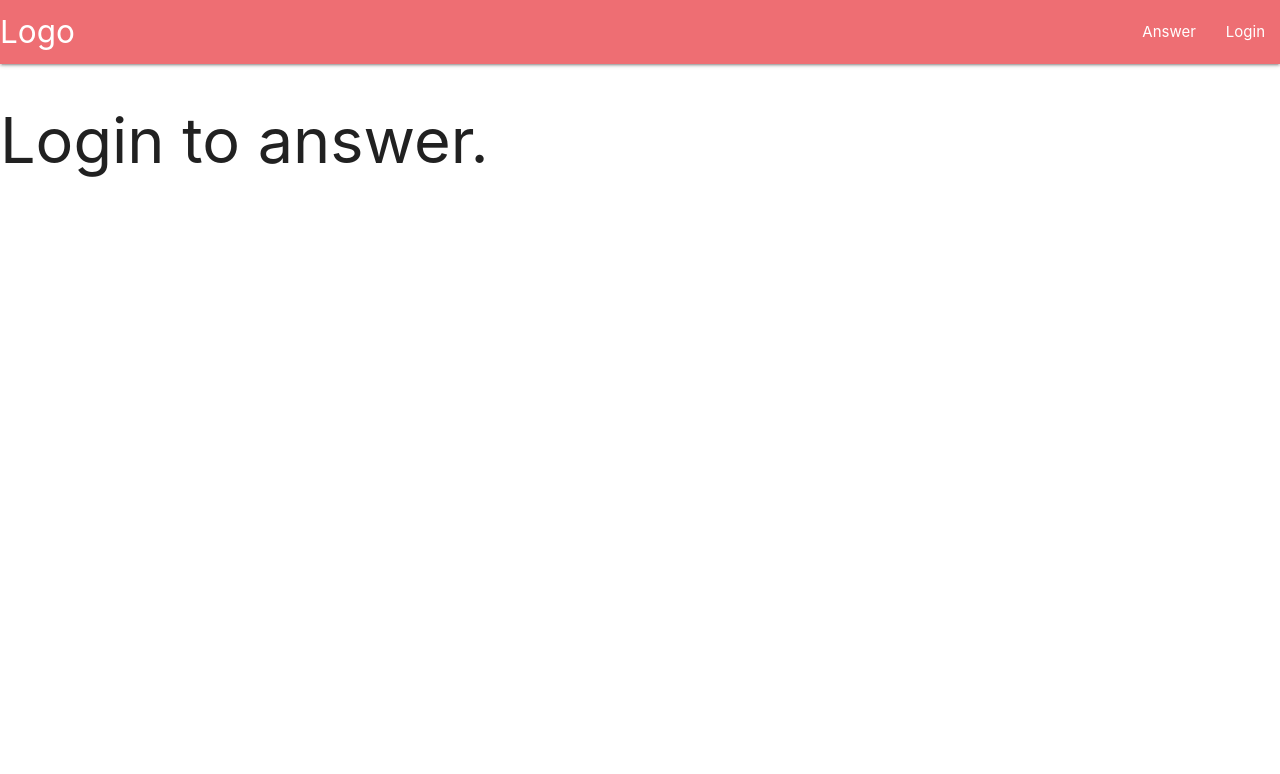
After one commit to hacker7897iiita/quoralike, a PHP site: page /answer.php in a window 1280 px wide. The commit adds this page. Shown: the top 774 px of the page. Run offline with PHP 8.4, Linux system fonts and the light colour scheme.

Commit message:
added answer page

```diff
--- /dev/null
+++ b/answer.php
@@ -0,0 +1,32 @@
+<html>
+<head>
+	<!--Import Google Icon Font-->
+	<link href="https://fonts.googleapis.com/icon?family=Material+Icons" rel="stylesheet">
+	<!--Import materialize.css-->
+	<link type="text/css" rel="stylesheet" href="css/materialize.min.css"  media="screen,projection"/>
+
+	<!--Let browser know website is optimized for mobile-->
+	<meta name="viewport" content="width=device-width, initial-scale=1.0"/>
+</head>
+<body>
+<?php
+include "connect.php";
+include "header.php";
+session_start();
+if(!isset($_SESSION['login']) || $_SESSION['login'] != 1 )
+{
+	echo "<h1>Login to answer.</h1>";
+}
+else {
+
+
+?>
+<textarea resize="none" width"50%" height="300" form="answerForm">Haha</textarea>
+<form action="answer.php" method="POST" id="answerForm">
+<input type="submit" name="answer" value="Upload Answer">
+</form>
+<?php
+}
+?>
+</body>
+</html>
--- a/feed.php
+++ b/feed.php
@@ -17,11 +17,11 @@
 	session_start();
 	include 'connect.php';
 	if(!isset($_SESSION['login'])){
-		echo "unregisterd user";
+		//echo "unregisterd user";
 	}
 	else if($_SESSION['login'] == 1){
 		$name = $_SESSION['name'];
-		echo "<a href='profile.php'>".$name."</a>";
+		//echo "<a href='profile.php'>".$name."</a>";
 	}
 	else{
 		echo "unregistered user";
--- a/header.php
+++ b/header.php
@@ -5,18 +5,19 @@
  			<div class="nav-wrapper">
  				<a href="#!" class="brand-logo">Logo</a>
  				<ul class="right hide-on-med-and-down">
- 					<li><a href="sass.html">Sass</a></li>
+ 					<li><a href="answer.php">Answer</a></li>
  					<?php
+
  					if(!isset($_SESSION['login'])){
  						//echo "this is the prob";
  						echo "<li><a href='index.php'>Login</a></li>";
  					}
  					else if($_SESSION['login'] == 1){
- 						echo $_SESSION['login'];
+ 						//echo $_SESSION['login'];
  						echo "<li><a href='logout.php'>Logout</a></li>";
  					}
  					else{
- 						echo $_SESSION['login'];
+ 						//echo $_SESSION['login'];
  						echo "<li><a href='index.php'>Login</a></li>";
  					}
  					?>
```
Also changed, not shown: index.php (line endings or trailing spaces), signup.php (line endings or trailing spaces).
